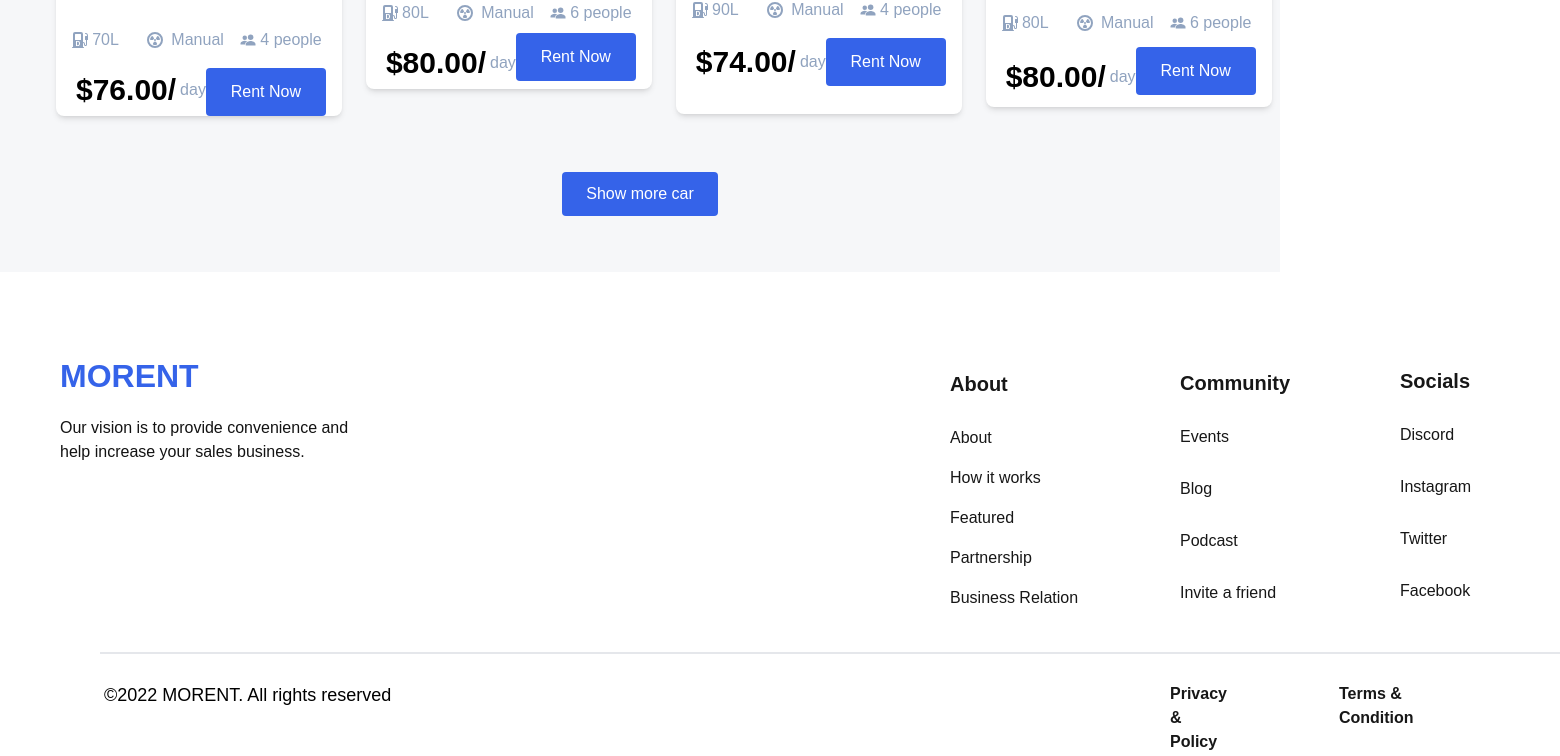
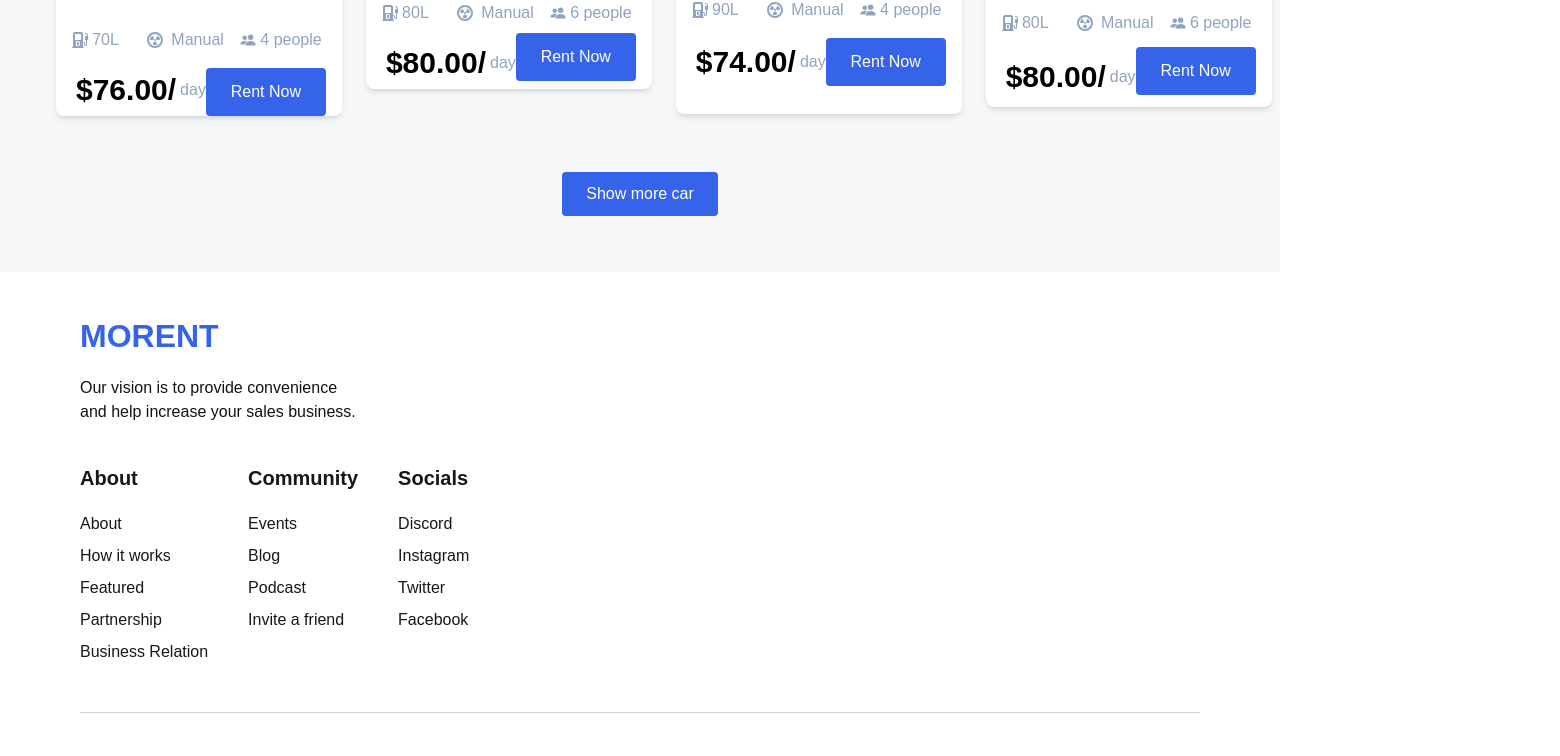
Before and after one commit to huzaifaqazi/Ecommerce-project-Figma, a Next.js app: page / in a window 1280 px wide. Shown: the part 2274-3030 px from the top of the page, 1560 px wide, since content can reach past the window. Built offline with nearby package versions, Linux system fonts and the light colour scheme.

Commit message:
first commit

```diff
--- a/app/components/foooter.tsx
+++ b/app/components/foooter.tsx
@@ -10,80 +10,87 @@ const menuItems2 = [
   "Events",
   "Blog",
   "Podcast",
-  "Invite a friend"
+  "Invite a friend",
 ];
+
 const menuItems3 = [
   "Discord",
   "Instagram",
   "Twitter",
-  "Facebook"
-]
+  "Facebook",
+];
 
-export const Foooter = () => {
+export const Footer = () => {
   return (
-    <div className='w-[1440px] h-[480px] bg-[#ffffff] py-[80px] px-[60px]'>
+    <div className="w-full bg-[#ffffff] py-10 px-5 sm:px-10 lg:px-20">
 
-      <div className="w-[292px] h-[108px]">
-        <h1 className='text-[#3563E9] text-[32px] font-bold'>MORENT</h1>
-        <p className='text-[#131313] py-4'>Our vision is to provide convenience and help increase your sales business.</p>
+      {/* Logo and Vision */}
+      <div className="mb-10">
+        <h1 className="text-[#3563E9] text-[28px] sm:text-[32px] font-bold">
+          MORENT
+        </h1>
+        <p className="text-[#131313] mt-4 text-sm sm:text-base w-[280px]">
+          Our vision is to provide convenience and help increase your sales business.
+        </p>
       </div>
 
-      {/* list 1 */}
-      <div className=" w-[152px] h-[244px] relative left-[890px] -top-[90px]">
-        <h1 className='text-xl font-bold '>About</h1>
-        <ul className='my-7'>
-          {
-            menuItems.map((items, i) => {
-              return (
-                <li className='my-4' key={i}>{items}</li>
-              )
-            })
-          }
+      {/* Menu Sections */}
+      <div className="flex flex-wrap justify-between lg:justify-start gap-10 relative">
+        {/* About Section */}
+        <div className="w-full sm:w-auto">
+          <h1 className="text-lg sm:text-xl font-bold">About</h1>
+          <ul className="mt-5 ">
+            {menuItems.map((item, i) => (
+              <li className="my-2 text-sm sm:text-base" key={i}>
+                {item}
+              </li>
+            ))}
           </ul>
         </div>
 
-
-      {/* list 2 */}
-      <div className=" w-[152px] h-[244px] relative left-[1120px] -top-[335px]">
-        <h1 className='text-xl font-bold '>Community</h1>
-        <ul className='my-3'>
-          {
-            menuItems2.map((items, i) => {
-              return (
-                <li className='my-7' key={i}>{items}</li>
-              )
-            })
-          }
+        {/* Community Section */}
+        <div className="w-full sm:w-auto">
+          <h1 className="text-lg sm:text-xl font-bold">Community</h1>
+          <ul className="mt-5">
+            {menuItems2.map((item, i) => (
+              <li className="my-2 text-sm sm:text-base" key={i}>
+                {item}
+              </li>
+            ))}
           </ul>
         </div>
 
-      {/* list 3 */}
-      <div className="w-[152px] h-[244px] relative left-[1340px] -top-[581px]">
-        <h1 className='text-xl font-bold '>Socials</h1>
-        <ul className='my-3'>
-          {
-            menuItems3.map((items, i) => {
-              return (
-                <li className='my-7' key={i}>{items}</li>
-              )
-            })
-          }
+        {/* Socials Section */}
+        <div className="w-full sm:w-auto">
+          <h1 className="text-lg sm:text-xl font-bold">Socials</h1>
+          <ul className="mt-5">
+            {menuItems3.map((item, i) => (
+              <li className="my-2 text-sm sm:text-base" key={i}>
+                {item}
+              </li>
+            ))}
           </ul>
         </div>
-
-
-      <div className="w-[1460px] -mt-[540px] mx-[40px] bg-gray-400  border ">
       </div>
 
-      <div className="my-7 mx-11 flex">
-        <h1 className='text-black text-[18px]'>©2022 MORENT. All rights reserved</h1>
-        <div className=" flex justify-end absolute top-[396px ] left-[1170px] ">
-          <p className='font-semibold'>Privacy & Policy</p>
-          <p className='mx-28 font-semibold'>Terms & Condition</p>
+      {/* Divider */}
+      <div className="w-full h-[1px] bg-gray-300 my-10"></div>
+
+      {/* Footer Bottom */}
+      <div className="flex flex-col sm:flex-row justify-between items-center">
+        <h1 className="text-black text-sm sm:text-base">
+          ©2022 MORENT. All rights reserved.
+        </h1>
+        <div className="flex mt-5 sm:mt-0 space-x-5">
+          <p className="font-semibold text-sm sm:text-base cursor-pointer">
+            Privacy & Policy
+          </p>
+          <p className="font-semibold text-sm sm:text-base cursor-pointer">
+            Terms & Condition
+          </p>
         </div>
       </div>
     </div>
-
-
-  )
-}
+  );
+};
+export default Footer
--- a/app/page.tsx
+++ b/app/page.tsx
@@ -3,7 +3,7 @@ import Hero from "./components/hero";
 import { Pickup } from "./components/pickup";
 import Catalouge from "./components/catalouge";
 import Recommendtion from "./components/recommendtion";
-import { Foooter } from "./components/foooter";
+import { Footer } from "./components/foooter";
 
 export default function Home() {
   return (
@@ -13,7 +13,7 @@ export default function Home() {
       <Pickup/>
       <Catalouge/>
       <Recommendtion/>
-      <Foooter/>
+      <Footer/>
     </div>
 
 
```
Lines whose indentation alone changed are shown as unchanged.
